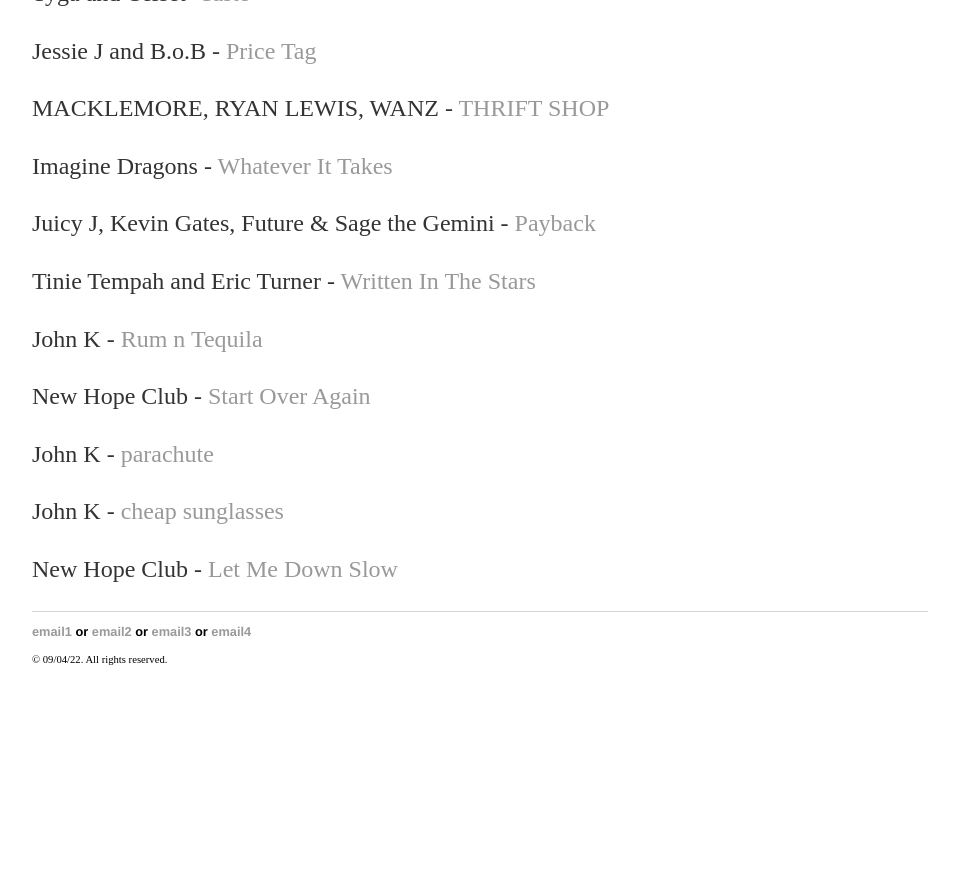
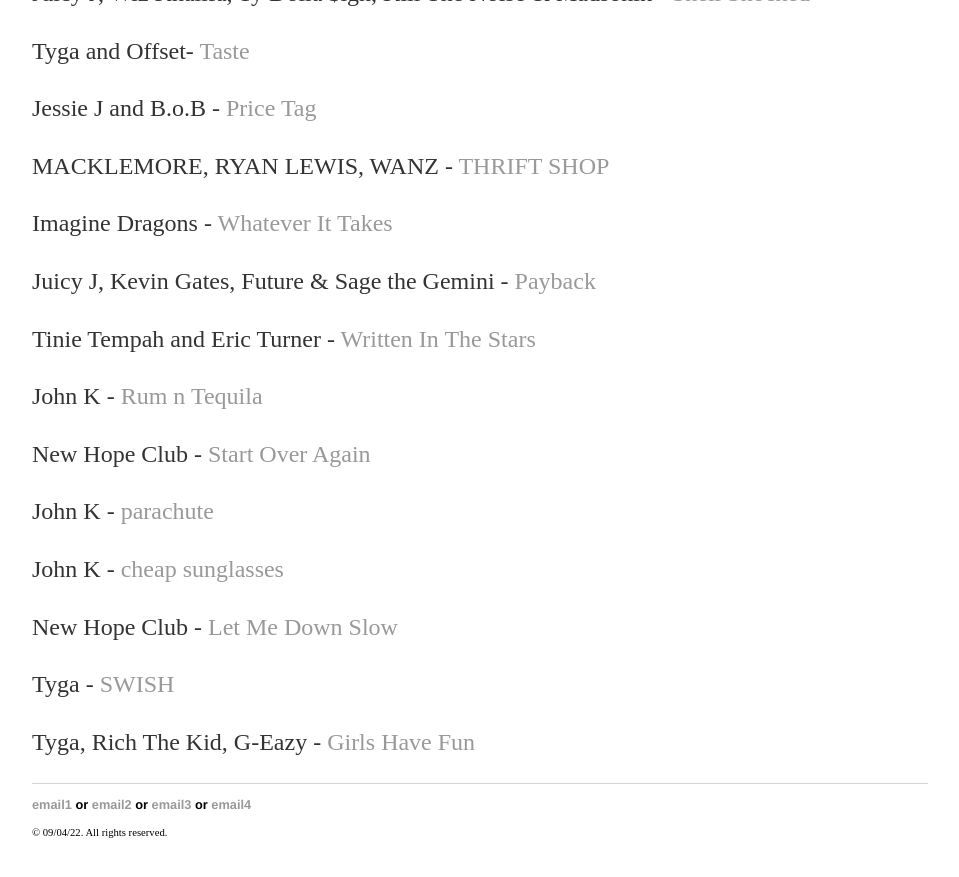
Before and after one commit to yjkweon24/yjkweon24.github.io, a Jekyll site: the page built from _posts/2018-10-23-songs-that-i-love.md, in a window 1280 px wide and 900 px high, scrolled down 22631 px. Shown: the top 877 px of the window, without its empty margins (160-1119 px from the left). Built offline with Jekyll 4.4.1, drawn with Linux system fonts in a browser that asks for light colours; before the commit the page ends 23358 px from its top, so only the background shows below that; some of the changed text lies outside the part shown.

Commit message:
Update 2018-10-23-songs-that-i-love.md

```diff
--- a/_posts/2018-10-23-songs-that-i-love.md
+++ b/_posts/2018-10-23-songs-that-i-love.md
@@ -798,3 +800,7 @@
 John K - [cheap sunglasses](https://www.youtube.com/watch?v=ZbPir0si4so)
 
 New Hope Club - [Let Me Down Slow](https://www.youtube.com/watch?v=Q2x7i5xk2ZY)
+
+Tyga - [SWISH](https://www.youtube.com/watch?v=ScdQQfAjFTk&ab_channel=TygaVEVO)
+
+Tyga, Rich The Kid, G-Eazy - [Girls Have Fun](https://www.youtube.com/watch?v=Y-fqWMaXb8A&ab_channel=TygaVEVO)
```
Also changed, not shown: other parts of _posts/2018-10-23-songs-that-i-love.md (+2 -0 lines).
